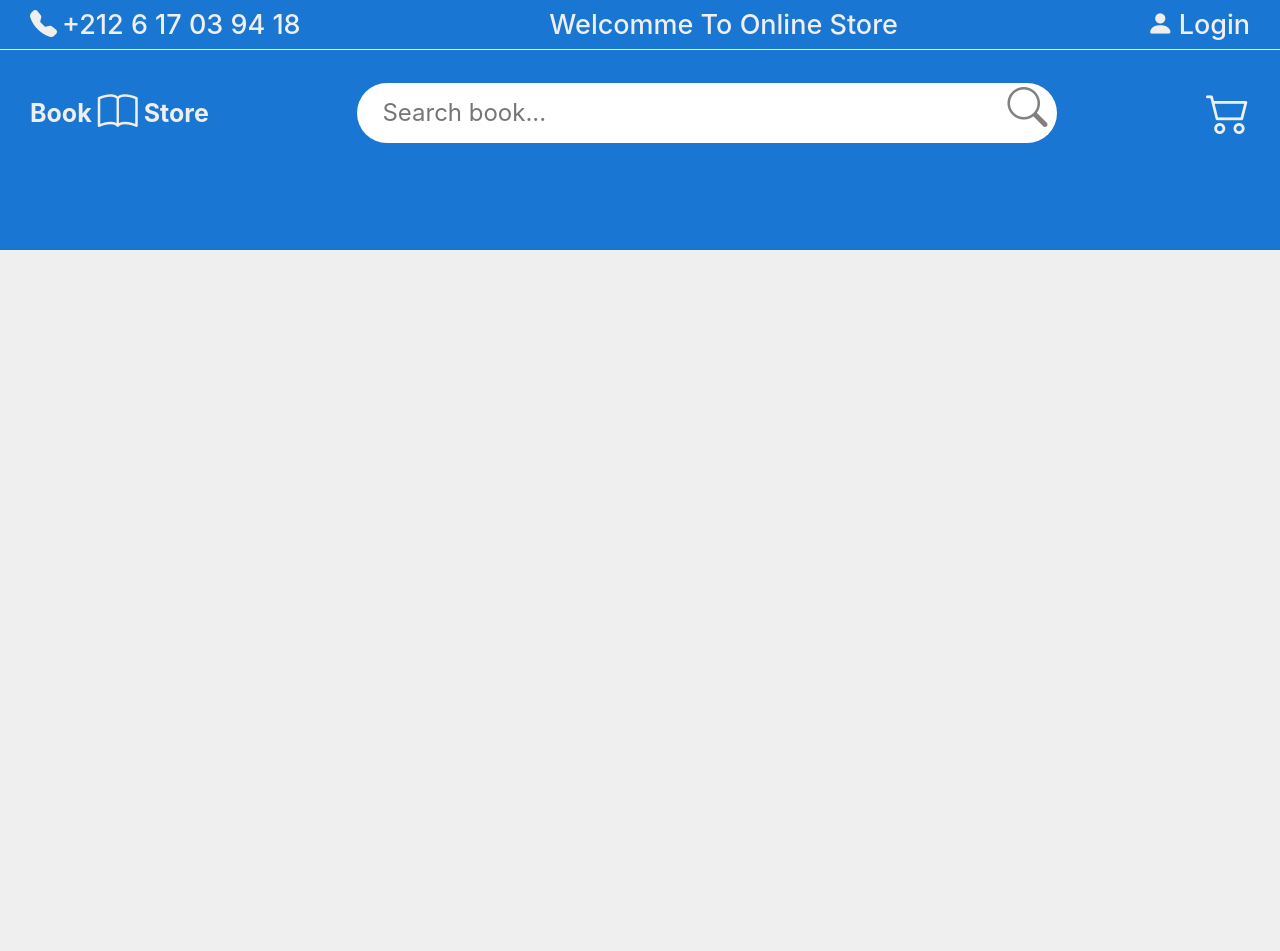
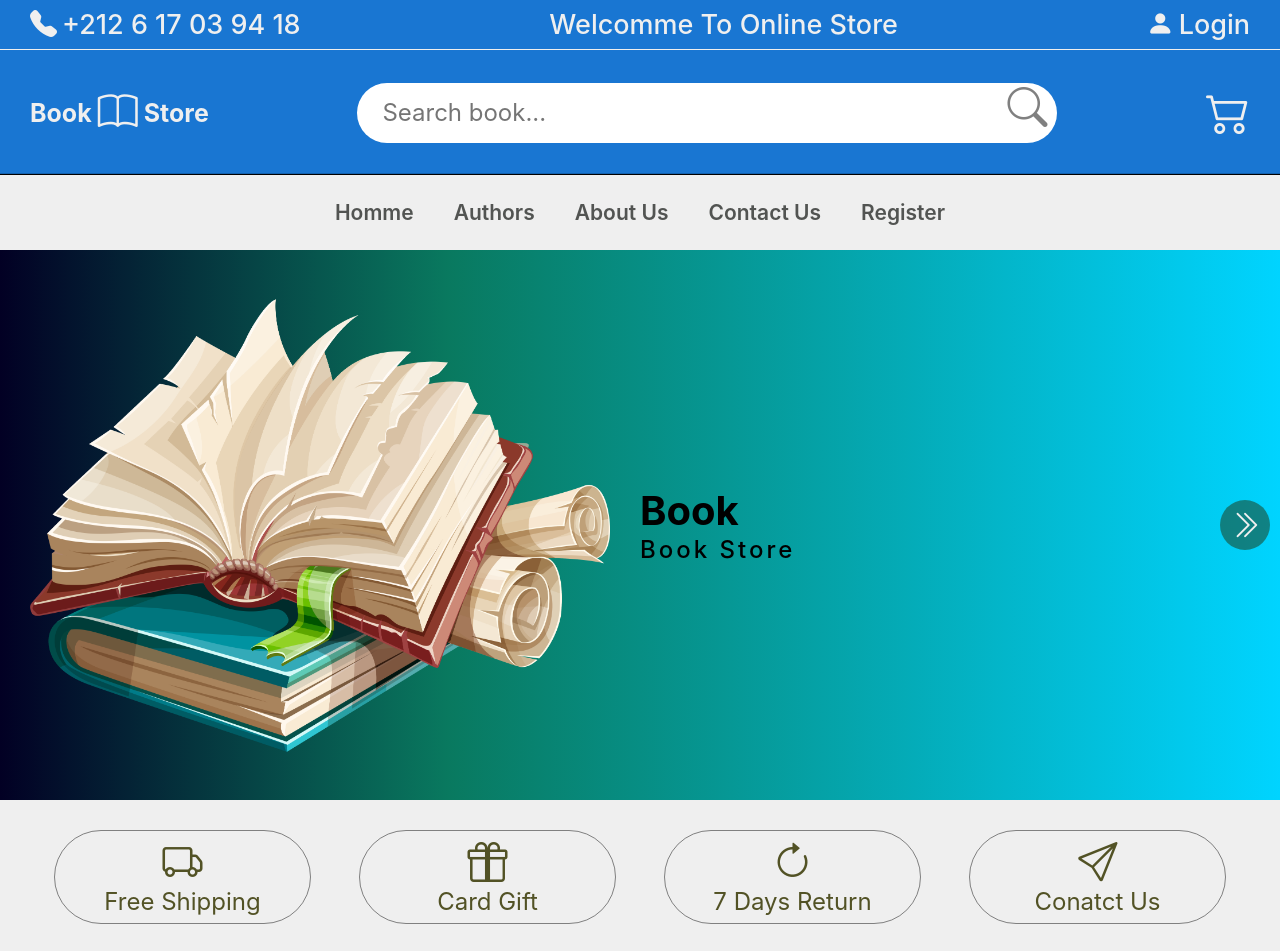
Before and after one commit to younessbakka7/book, a React (Create React App) app in the folder bibstore/: page / in a window 1280 px wide. Shown: the top 951 px of the page. Before the commit the page ends 800 px from the top, so only its background shows below. Built offline with nearby package versions, Linux system fonts and the light colour scheme.

Commit message:
slide Navbar services

```diff
--- a/bibstore/src/App.js
+++ b/bibstore/src/App.js
@@ -1,11 +1,18 @@
 
 import Header from './Components/Header/header.jsx'
+import Services from './Components/Services/Service.jsx'
+
 
 function App() {
   return (
     <div>
       <Header/>
 
+
+      <Services/>
+
+
+
     </div>
   );
 }
--- /dev/null
+++ b/bibstore/src/Components/Header/Navbar.jsx
@@ -0,0 +1,20 @@
+import React from 'react';
+
+const Navbar = ({toggle,setToggle}) => {
+    return (
+    <nav style={{ left :toggle && "0"}} className="navbar">
+        <ul className="navbar-links">
+            <li onClick={()=>setToggle(false)} className="navbar-link">Homme</li>
+            <li onClick={()=>setToggle(false)} className="navbar-link">Authors</li>
+            <li onClick={()=>setToggle(false)} className="navbar-link">About Us</li>
+            <li onClick={()=>setToggle(false)} className="navbar-link">Contact Us</li>
+            <li onClick={()=>setToggle(false)} className="navbar-link">Register</li>
+
+        </ul>
+
+    </nav>
+
+    );
+}
+
+export default Navbar;
--- a/bibstore/src/Components/Header/header.css
+++ b/bibstore/src/Components/Header/header.css
@@ -3,6 +3,7 @@
     height: 250px;
     background-color: var(--primary-color);
     width: 100%;
+    position: relative
 }
 
 
@@ -10,7 +11,7 @@
 /*Header TOP*/
 
 
-.hedear-top{
+.hedear-top {
     display: flex;
     align-items: center;
     justify-content: space-between;
@@ -20,43 +21,52 @@
 
 }
 
-.header-top-menu{
+.header-top-menu {
     display: none;
+    color: var(--main-color);
+    font-size: 24px;
+    font-weight: bold;
+    cursor: pointer;
 }
-.hedear-top-phone ,
-.hedear-top-text ,
-.hedear-top-link{
+
+.hedear-top-phone,
+.hedear-top-text,
+.hedear-top-link {
     font-size: 27px;
     font-weight: 500;
     color: var(--main-color);
 
 }
+
 .hedear-top-phone i,
-.hedear-top-link i{
+.hedear-top-link i {
     margin-right: 5px;
 }
 
 /* hedear-middel*/
 
-.hedear-middel{
+.hedear-middel {
     display: flex;
     align-items: center;
     justify-content: space-between;
     padding: 0 30px;
     height: 50%;
 }
-.hedear-middel-logo{
+
+.hedear-middel-logo {
     color: var(--main-color);
     font-size: 25px;
     text-decoration: none;
     display: flex;
     align-items: center;
 }
-.hedear-middel-logo i{
+
+.hedear-middel-logo i {
     margin: 0 6px;
     font-size: 40px;
 }
-.hedear-middel-search-box{
+
+.hedear-middel-search-box {
     width: 700px;
     background-color: var(--main-color);
     height: 60px;
@@ -65,7 +75,8 @@ align-items: center;
     position: relative;
 
 }
-.hedear-middel-search-input{
+
+.hedear-middel-search-input {
     width: 100%;
     height: 100%;
     border: none;
@@ -73,7 +84,8 @@ align-items: center;
     padding-left: 25px;
 
 }
-.hedear-middel-search-box .bi-search{
+
+.hedear-middel-search-box .bi-search {
     position: absolute;
     top: 0;
     bottom: 0;
@@ -82,8 +94,130 @@ align-items: center;
     color: gray;
 }
 
-.hedear-middel-cart-car-wrapper{
+.hedear-middel-cart-car-wrapper {
     color: var(--main-color);
     font-size: 44px;
+}
+
+/*navbar*/
+
+.navbar {
+
+    background-color: var(--main-color);
+    box-shadow: 0 0 1px 1px;
+    height: 30%;
+    display: flex;/*ul center*/
+    align-items: center;/*ul center*/
+    justify-content: center;/*ul center*/
+}
+
+.navbar-links {
+
+    display: flex;/*display item item item*/
+    justify-content: center;/*center*/
+    height: 100%;
+}
+
+.navbar-link {
+    padding: 0 20px; /*gap betwen items*/
+    font-size: 21px;
+    font-weight: 600;
+    color: #525452;
+    cursor: pointer;
+    height: 100%;
+    display: flex;
+    align-items: center;
+    transition: 0.5s; /*hover no3oma*/
+}
+
+.navbar-link:hover {
+    background-color: snow;
+}
+
+/*media Queries*/
+
+@media (max-width:990px) {
+    .hedear-middel-search-box {
+        width: 600px;
 
     }
+}
+
+@media (max-width:920px) {
+    .hedear-middel-search-box {
+        width: 450px;
+
+    }
+
+    .hedear-top-text,
+    .hedear-top-phone,
+    .hedear-top-link {
+        font-size: 17px;
+
+
+    }
+
+    .hedear-middel-logo {
+        font-size: 17px;
+        font-weight: 400;
+    }
+}
+
+
+@media (max-width:720px) {
+    .hedear-top-text {
+        display: none;
+    }
+
+    .header-top-menu {
+        display: block;
+    }
+
+
+    .hedear-middel {
+        flex-wrap: wrap;
+        padding: 0 30px;
+        height: 80%;
+    }
+
+    .hedear-middel-search-box {
+        width: 100%;
+    }
+
+    .hedear-middel-logo {
+        display: none;
+    }
+
+    .navbar {
+        position: fixed;
+        top: 50px;
+        left: -300px;
+        width: 300px;
+        height: 100vh;
+        align-items: flex-start;
+        z-index: 999;
+        transition: all 1s ease;
+
+    }
+
+    .navbar-links {
+        flex-direction: column;/*item retour athor line item (wahed te7t wahed)*/
+        justify-content: center;
+        align-items: flex-start;
+        height: max-content;
+        width: 100%;
+    }
+
+    .navbar-link {
+        padding: 20px;
+    }
+
+}
+@media (max-width:520px) {
+    .hedear-middel,.hedear-top{
+        padding: 0 15px;
+    }
+    .hedear-top-phone{
+        font-size: 15px;
+    }
+}
--- a/bibstore/src/Components/Header/header.jsx
+++ b/bibstore/src/Components/Header/header.jsx
@@ -2,19 +2,25 @@ import React from 'react';
 import './header.css';
 import HeaderTop from '../HeaderTop';
 import HeaderMiddle from '../HeaderMiddle';
-
+import Navbar from './Navbar';
+import { useState } from 'react';
+import Slider from '../slide/Slider';
 
 const Header = () => {
+    const [toggle, setToggle] = useState(false);
     return (
         <div>
        <header className="header">
 
 
-        <HeaderTop/>
+        <HeaderTop setToggle={setToggle}/>
         <HeaderMiddle/>
 
+        <Navbar toggle={toggle} setToggle={setToggle}  />
 
         </header>
+        <Slider/>
+
 
 
 
--- a/bibstore/src/Components/HeaderTop.jsx
+++ b/bibstore/src/Components/HeaderTop.jsx
@@ -1,10 +1,11 @@
 import React from 'react';
 
-const HeaderTop = () => {
+const HeaderTop = ({setToggle,toggle}) => {
     return (
         <div className="hedear-top">
-               <div className="header-top-menu">
-                  <i class="bi bi-list"></i>
+               <div onClick={()=>setToggle(prev => !prev)} className="header-top-menu">
+                  {toggle ? <i class="bi bi-x-lg"></i> : <i class="bi bi-list"></i> }
+
                </div>
                <div className="hedear-top-phone">
                <i class="bi bi-telephone-fill"></i>
--- /dev/null
+++ b/bibstore/src/Components/Services/Service.css
@@ -0,0 +1,65 @@
+.service-container{
+    padding: 30px;
+    display: flex;
+    align-items: center;
+    justify-content:space-around;
+
+}
+.service-item{
+padding:  7px;
+display: flex;
+align-items: center;
+justify-content: center;
+flex-direction: column; /*icon retourn line texte*/
+border: 1px solid gray;
+width: 21%;
+border-radius:60px;
+font-size: 24px;
+color: #525225;
+
+
+
+}
+
+.service-item i{
+  font-size: 40px;
+}
+/*media Queries*/
+
+@media(max-width:990px){
+.service-item i{
+    font-size: 35px;
+}
+.service-item p{
+    font-size: 17px;
+    font-weight: 400;
+}
+}
+
+@media(max-width:920px){
+.service-container{
+   flex-wrap: wrap;
+   padding: 30px 15px;
+
+}
+.service-item{
+ width: 45%;
+ margin-bottom: 15px;
+
+}
+
+}
+
+@media(max-width:920px){
+    .service-container{
+       flex-wrap: wrap;
+       padding: 30px 15px;
+
+    }
+    .service-item{
+     width: 60%;
+     margin-bottom: 15px;
+
+    }
+
+    }
--- /dev/null
+++ b/bibstore/src/Components/Services/Service.jsx
@@ -0,0 +1,31 @@
+import './Service.css';
+
+const Service = () => {
+    return (
+       <div className="service-container">
+        <div className="service-item">
+            <i className="bi bi-truck"></i>
+            <p className="service-text">Free Shipping</p>
+
+        </div>
+        <div className="service-item">
+            <i className="bi bi-gift"></i>
+            <p className="service-text">Card Gift</p>
+
+        </div>
+        <div className="service-item">
+            <i className="bi bi-arrow-clockwise"></i>
+            <p className="service-text">7 Days Return</p>
+
+        </div>
+        <div className="service-item">
+            <i className="bi bi-send"></i>
+            <p className="service-text">Conatct Us</p>
+
+        </div>
+
+       </div>
+    );
+}
+
+export default Service;
--- /dev/null
+++ b/bibstore/src/Components/slide/Slider.css
@@ -0,0 +1,81 @@
+.slide-container{
+    height: calc(100vh - 250px);
+    width: 100%;
+    display: flex;
+    position: relative;
+    overflow: hidden; /*scrool*/
+}
+.slide-wraper{
+    height:100%;
+    display: flex;/*afiche tous l'images in slide*/
+    transition: all 1s ease;/* no3oma slide*/
+}
+
+/* next and pr*/
+
+.chev-left,
+.chev-right{
+width: 50px;
+height: 50px;
+background-color:rgba(33, 51, 12, 0.5) ;
+border-radius: 50%;
+cursor: pointer;
+font-size: 30px;
+z-index: 2;
+position: absolute;
+top: 0;
+bottom: 0;
+display: flex;
+align-items: center;
+padding: 10px;
+margin: auto;
+color: var(--main-color);
+}
+.chev-left{
+    left: 10px;
+}
+.chev-right{
+    right: 10px;
+}
+
+
+.slide{
+  height:calc(100vh - 250px) ;
+  width: 100vw;
+  display: flex;
+  align-items: center;
+
+}/*backgrouound img*/
+.first-slide{
+    background: rgb(2,0,36);
+    background: linear-gradient(90deg, rgba(2,0,36,1) 0%, rgba(9,121,95,1) 35%, rgba(0,212,255,1) 100%);
+}
+.seconde-slide{
+    background: rgb(2,0,36);
+    background: linear-gradient(90deg, rgba(2,0,36,1) 0%, rgba(84,9,121,1) 35%, rgba(0,212,255,1) 100%);
+}
+.thred-slide{
+    background: rgb(2,0,36);
+    background: linear-gradient(90deg, rgba(2,0,36,1) 0%, rgba(121,9,88,1) 35%, rgba(0,212,255,1) 100%);
+}
+
+/*------*/
+
+.slide-img-wraper{
+    width: 50%;
+    height: 90%;
+}
+.slide-img-wraper img{
+    width: 100%;
+    height: 100%;
+    object-fit: contain;
+}
+.slide-wraper-title{
+    font-size: 40px;
+}
+.slide-wraper-desc{
+  padding-right:  20px ;
+  font-size: 24px;
+  letter-spacing: 3px;
+  font-weight: 500;
+}
--- /dev/null
+++ b/bibstore/src/Components/slide/Slider.jsx
@@ -0,0 +1,70 @@
+import React from 'react';
+import "./Slider.css"
+import FirstImg from "../../images/book1.png"
+import SecImg from "../../images/book2.png"
+import TherdImg from "../../images/book3.png"
+import { useState } from 'react';
+
+
+const Slider = () => {
+    const [Slideindex, setSlideindex] = useState(0);
+
+
+    const Handlclick = (direction)=>{
+        if(direction === "left"){
+            setSlideindex(Slideindex - 1)
+
+        }else{
+            setSlideindex(Slideindex + 1)
+        }
+
+    }
+    return (
+        <div  className="slide-container">
+            {Slideindex !== 0 && <i onClick={()=>{Handlclick("left")}} class="bi bi-chevron-double-left chev-left"></i>}
+
+          <div style={{transform :`translateX(${Slideindex * -100}vw)`}} className="slide-wraper">  {/*transletX t7rik lyamin awe yassar 3la hassab l9ima lifih (9ima)*/}
+
+                <div className="slide  first-slide">
+                    <div className="slide-img-wraper">
+                        <img src={FirstImg} alt="" />
+                    </div>
+                    <div className="slide-info-wraper">
+                   <h1 className="slide-wraper-title">Book</h1>
+                   <p className="slide-wraper-desc">Book Store</p>
+                    </div>
+                </div>
+
+                <div className="slide  seconde-slide">
+                    <div className="slide-img-wraper">
+                        <img src={SecImg} alt="" />
+                    </div>
+                    <div className="slide-info-wraper">
+                   <h1 className="slide-wraper-title">Book</h1>
+                   <p className="slide-wraper-desc">Best Of #bookTook</p>
+                    </div>
+                </div>
+
+                <div className="slide  thred-slide">
+                    <div className="slide-img-wraper">
+                        <img src={TherdImg} alt="" />
+                    </div>
+                    <div className="slide-info-wraper">
+                   <h1 className="slide-wraper-title">Book</h1>
+                   <p className="slide-wraper-desc">Tales of the City</p>
+                    </div>
+                </div>
+            </div>
+
+            {Slideindex !== 2 && <i onClick={()=>{Handlclick("right")}} class="bi bi-chevron-double-right chev-right"></i>}
+
+
+
+        </div>
+
+
+
+    );
+}
+
+export default Slider;
```
Lines whose indentation alone changed are shown as unchanged.
